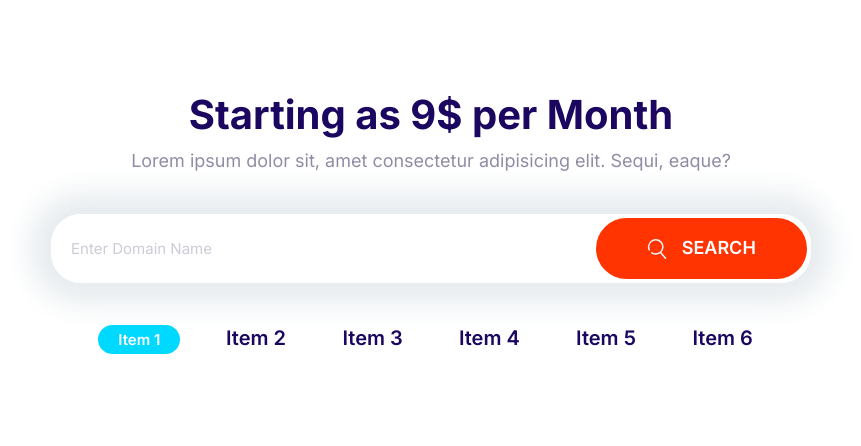
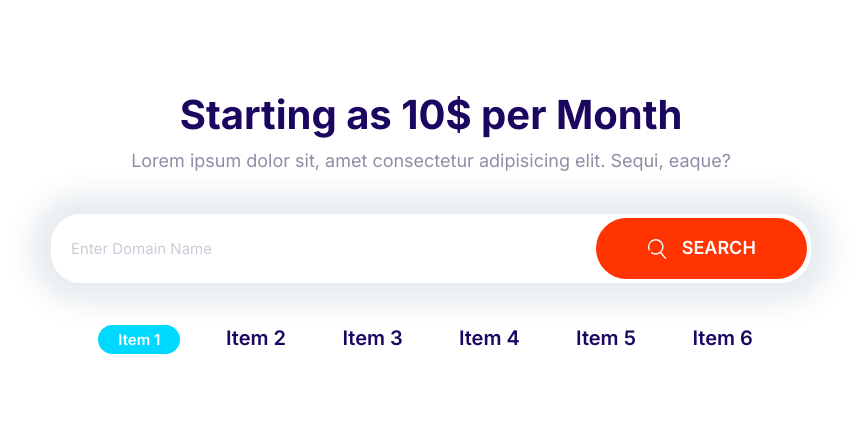
Before and after one commit to VictorXiangUSC/Victor, a website built with Parcel: page playground.html in a window 1280 px wide. Shown: the whole page, without its empty margins (209-1070 px from the left). Built offline with nearby package versions, Linux system fonts and the light colour scheme.

Commit message:
Update $9 to $10

```diff
--- a/playground.html
+++ b/playground.html
@@ -17,7 +17,7 @@
   <body>
     <section class="block container block-domain">
       <header class="block__header">
-        <h2>Starting as 9$ per Month</h2>
+        <h2>Starting as 10$ per Month</h2>
         <p>
           Lorem ipsum dolor sit, amet consectetur adipisicing elit. Sequi,
           eaque?
```
